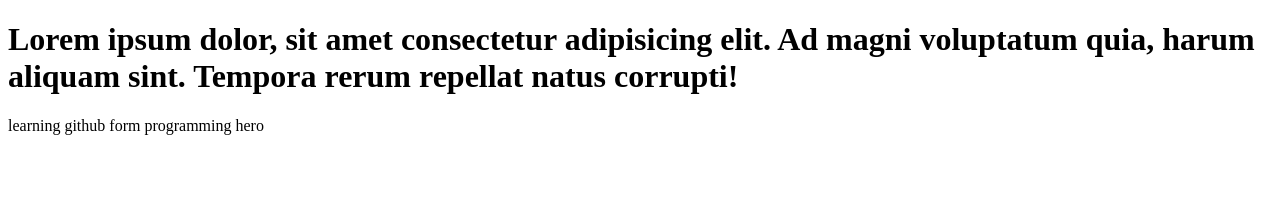
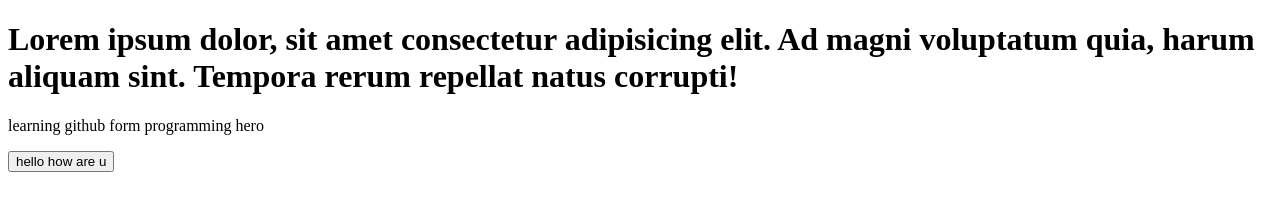
Before and after one commit to AdrianAhmed/first-programming, a plain HTML site: page index.html in a window 1280 px wide. Drawn offline with Linux system fonts and the light colour scheme.

Commit message:
my word done

```diff
--- a/index.html
+++ b/index.html
@@ -12,6 +12,7 @@
             <div class="slidelement">
                <h1>Lorem ipsum dolor, sit amet consectetur adipisicing elit. Ad magni voluptatum quia, harum aliquam sint. Tempora rerum repellat natus corrupti!</h1>
                 <p> learning github form programming hero</p>
+                <button>hello how are u</button>
             </div>
         </div>
     </div>
```
